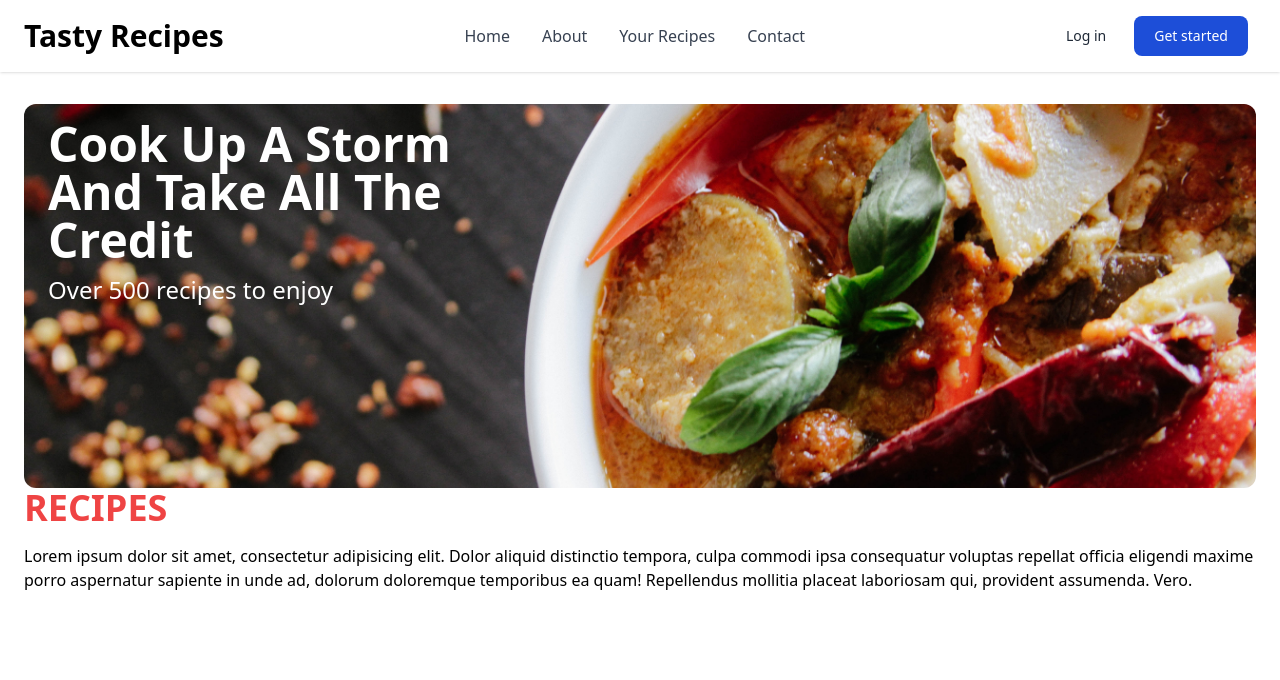
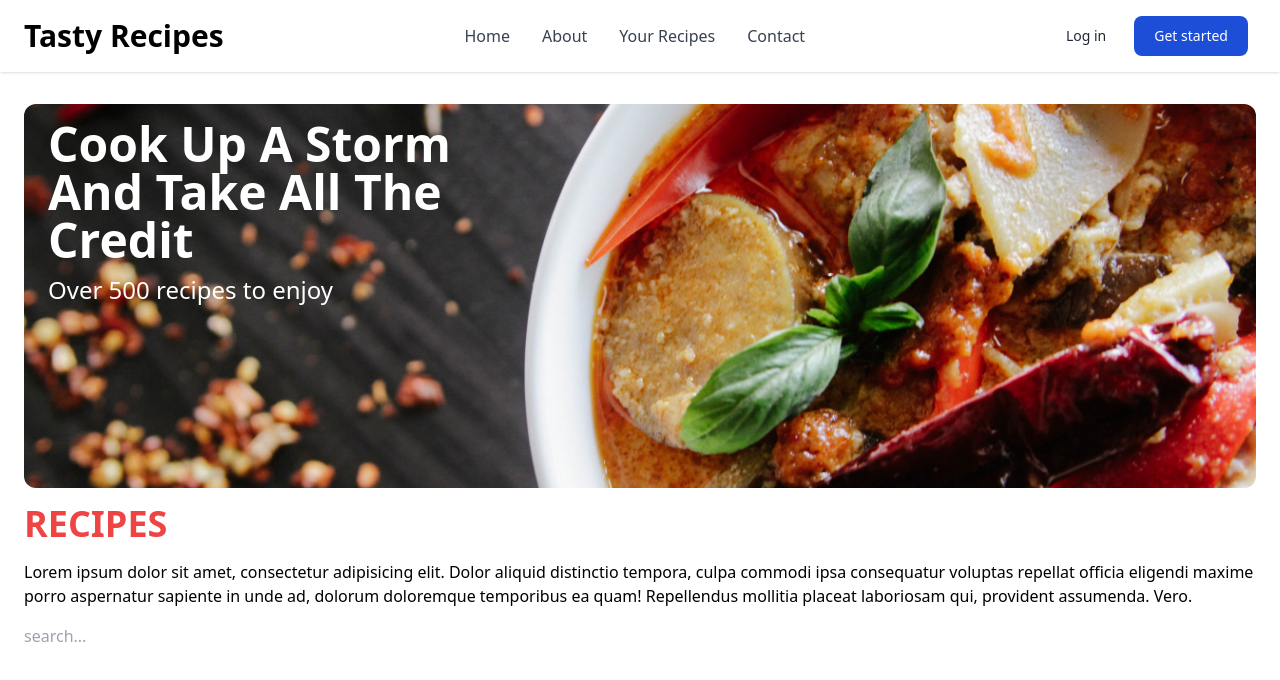
Before and after one commit to Jon-Felipe/Tasty-React, a React (Vite) app: page / in a window 1280 px wide. Shown: the top 680 px of the page. Built offline with nearby package versions, Linux system fonts and the light colour scheme.

Commit message:
created search component

```diff
--- /dev/null
+++ b/src/components/Search.tsx
@@ -0,0 +1,9 @@
+import React from 'react';
+
+type Props = {};
+
+const Search = (props: Props) => {
+  return <input placeholder='search...' />;
+};
+
+export default Search;
--- a/src/pages/Home.tsx
+++ b/src/pages/Home.tsx
@@ -1,5 +1,8 @@
 import React from 'react';
 import heroImg from '../assets/hero-img.jpg';
+
+// components
+import Search from '../components/Search';
 
 type Props = {};
 
@@ -27,7 +30,7 @@ const Home = (props: Props) => {
         </article>
 
         {/* intro text section */}
-        <article>
+        <article className='pt-4'>
           <h1 className='text-4xl text-red-500 font-bold uppercase'>Recipes</h1>
           <p className='mt-4'>
             Lorem ipsum dolor sit amet, consectetur adipisicing elit. Dolor
@@ -37,6 +40,11 @@ const Home = (props: Props) => {
             placeat laboriosam qui, provident assumenda. Vero.
           </p>
         </article>
+
+        {/* search input */}
+        <div className='pt-4'>
+          <Search />
+        </div>
       </section>
     </main>
   );
```
